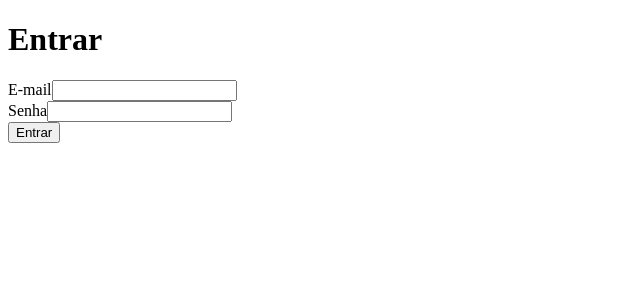
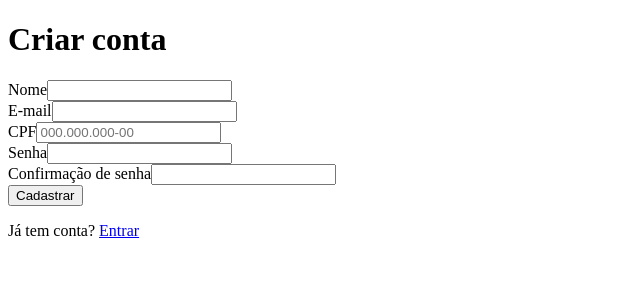
Before and after one commit to ianderichalski/controle-financeiro, a React (Vite) app in the folder frontend/: page /cadastro in a window 1280 px wide. Before the commit this address led to /login. Shown: the top 300 px of the page, without its empty margins (0-640 px from the left). Built offline with nearby package versions, Linux system fonts and the light colour scheme.

Commit message:
feat: adiciona tela de cadastro com erros por campo

```diff
--- a/frontend/src/App.tsx
+++ b/frontend/src/App.tsx
@@ -2,12 +2,14 @@ import { BrowserRouter, Navigate, Route, Routes } from 'react-router-dom';
 import RotaProtegida from './components/RotaProtegida';
 import Layout from './components/Layout';
 import Login from './components/Login';
+import Cadastro from './components/Cadastro';
 
 export default function App() {
   return (
     <BrowserRouter>
       <Routes>
         <Route path="/login" element={<Login />} />
+        <Route path="/cadastro" element={<Cadastro />} />
 
         <Route element={<RotaProtegida />}>
           <Route element={<Layout />}>
--- /dev/null
+++ b/frontend/src/components/Cadastro.tsx
@@ -0,0 +1,120 @@
+import { useState } from 'react';
+import type { FormEvent } from 'react';
+import { Link, Navigate, useNavigate } from 'react-router-dom';
+import { useAuth } from '../contexts/AuthContext';
+import { extrairErro } from '../services/api';
+
+const FORMATO_EMAIL = /^[^\s@]+@[^\s@]+\.[^\s@]+$/;
+
+function mascararCpf(valor: string): string {
+  return valor
+    .replace(/\D/g, '')
+    .slice(0, 11)
+    .replace(/(\d{3})(\d)/, '$1.$2')
+    .replace(/(\d{3})(\d)/, '$1.$2')
+    .replace(/(\d{3})(\d{1,2})$/, '$1-$2');
+}
+
+export default function Cadastro() {
+  const { usuario, cadastrar } = useAuth();
+  const navigate = useNavigate();
+
+  const [nome, setNome] = useState('');
+  const [email, setEmail] = useState('');
+  const [cpf, setCpf] = useState('');
+  const [senha, setSenha] = useState('');
+  const [confirmacao, setConfirmacao] = useState('');
+  const [erros, setErros] = useState<Record<string, string>>({});
+  const [erroGeral, setErroGeral] = useState('');
+  const [enviando, setEnviando] = useState(false);
+
+  if (usuario) {
+    return <Navigate to="/" replace />;
+  }
+
+  function validar(): Record<string, string> {
+    const novosErros: Record<string, string> = {};
+    if (!nome.trim()) novosErros.nome = 'Informe o nome.';
+    if (!email.trim()) novosErros.email = 'Informe o e-mail.';
+    else if (!FORMATO_EMAIL.test(email.trim())) novosErros.email = 'Informe um e-mail válido.';
+    if (cpf.replace(/\D/g, '').length !== 11) novosErros.cpf = 'O CPF deve ter 11 dígitos.';
+    if (senha.length < 8 || !/[A-Za-z]/.test(senha) || !/\d/.test(senha)) {
+      novosErros.senha = 'A senha deve ter no mínimo 8 caracteres, com letras e números.';
+    }
+    if (confirmacao !== senha) novosErros.confirmacao = 'As senhas não conferem.';
+    return novosErros;
+  }
+
+  async function handleSubmit(e: FormEvent) {
+    e.preventDefault();
+    setErroGeral('');
+
+    const novosErros = validar();
+    setErros(novosErros);
+    if (Object.keys(novosErros).length > 0) return;
+
+    setEnviando(true);
+    try {
+      await cadastrar({ nome, email, cpf, senha });
+      navigate('/', { replace: true });
+    } catch (erro) {
+      const resposta = extrairErro(erro);
+      setErros(resposta.campos ?? {});
+      setErroGeral(resposta.erro);
+    } finally {
+      setEnviando(false);
+    }
+  }
+
+  return (
+    <form onSubmit={handleSubmit} noValidate>
+      <h1>Criar conta</h1>
+
+      <div>
+        <label htmlFor="nome">Nome</label>
+        <input id="nome" value={nome} onChange={(e) => setNome(e.target.value)} />
+        {erros.nome && <small>{erros.nome}</small>}
+      </div>
+
+      <div>
+        <label htmlFor="email">E-mail</label>
+        <input id="email" type="email" value={email} onChange={(e) => setEmail(e.target.value)} />
+        {erros.email && <small>{erros.email}</small>}
+      </div>
+
+      <div>
+        <label htmlFor="cpf">CPF</label>
+        <input
+          id="cpf"
+          inputMode="numeric"
+          placeholder="000.000.000-00"
+          value={cpf}
+          onChange={(e) => setCpf(mascararCpf(e.target.value))}
+        />
+        {erros.cpf && <small>{erros.cpf}</small>}
+      </div>
+
+      <div>
+        <label htmlFor="senha">Senha</label>
+        <input id="senha" type="password" value={senha} onChange={(e) => setSenha(e.target.value)} />
+        {erros.senha && <small>{erros.senha}</small>}
+      </div>
+
+      <div>
+        <label htmlFor="confirmacao">Confirmação de senha</label>
+        <input id="confirmacao" type="password" value={confirmacao} onChange={(e) => setConfirmacao(e.target.value)} />
+        {erros.confirmacao && <small>{erros.confirmacao}</small>}
+      </div>
+
+      {erroGeral && <p role="alert">{erroGeral}</p>}
+
+      <button type="submit" disabled={enviando}>
+        {enviando ? 'Cadastrando...' : 'Cadastrar'}
+      </button>
+
+      <p>
+        Já tem conta? <Link to="/login">Entrar</Link>
+      </p>
+    </form>
+  );
+}
--- a/frontend/src/components/Login.tsx
+++ b/frontend/src/components/Login.tsx
@@ -1,6 +1,6 @@
 import { useState } from 'react';
 import type { FormEvent } from 'react';
-import { Navigate, useNavigate } from 'react-router-dom';
+import { Link, Navigate, useNavigate } from 'react-router-dom';
 import { useAuth } from '../contexts/AuthContext';
 import { extrairErro } from '../services/api';
 
@@ -63,6 +63,9 @@ export default function Login() {
       <button type="submit" disabled={enviando}>
         {enviando ? 'Entrando...' : 'Entrar'}
       </button>
+            <p>
+        Não tem conta? <Link to="/cadastro">Cadastre-se</Link>
+      </p>
     </form>
   );
 }
```
